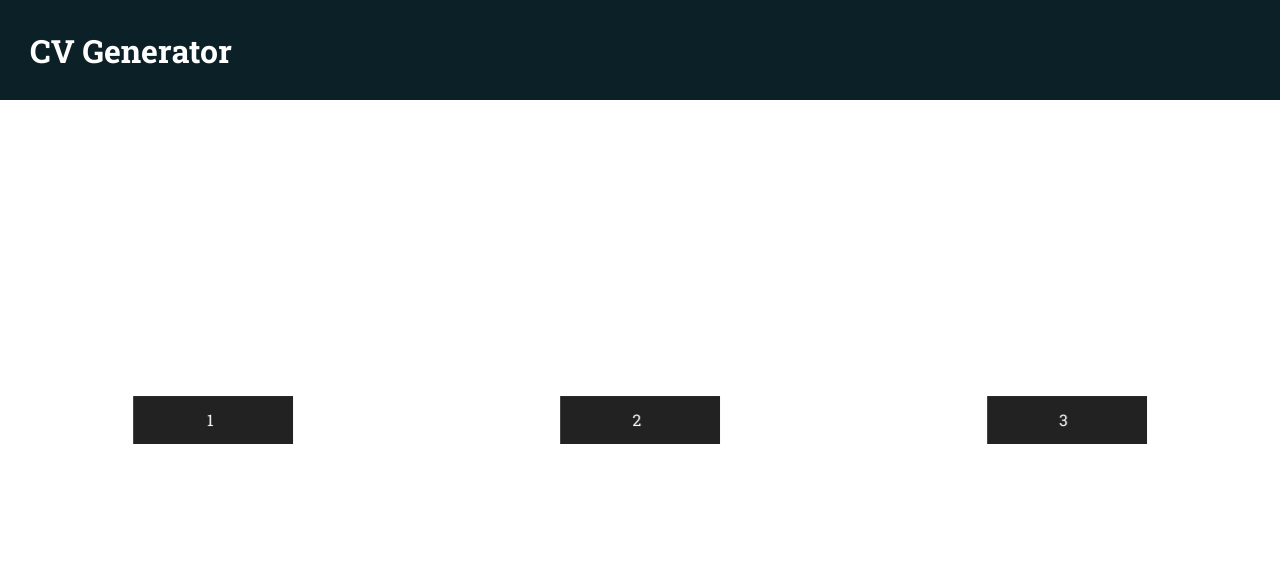
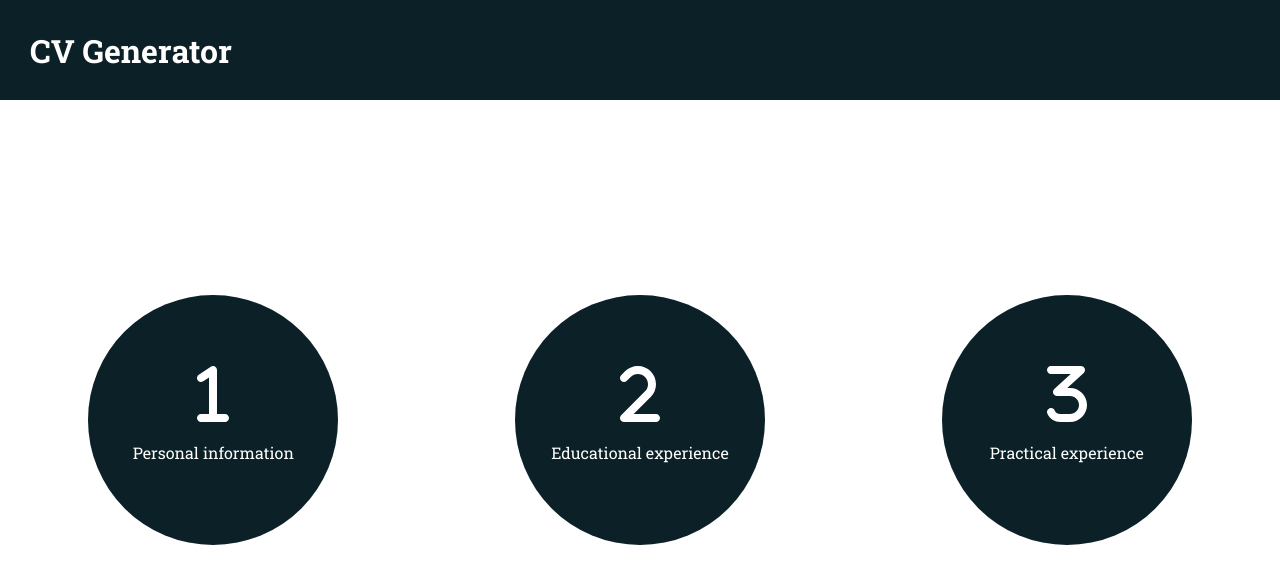
Before and after one commit to parduccinward/cv-application, a React (Create React App) app: page / in a window 1280 px wide. Shown: the top 584 px of the page. Built offline with nearby package versions, Linux system fonts and the light colour scheme.

Commit message:
Change style for section buttons

```diff
--- a/package.json
+++ b/package.json
@@ -3,6 +3,9 @@
   "version": "0.1.0",
   "private": true,
   "dependencies": {
+    "@fortawesome/fontawesome-svg-core": "^6.2.0",
+    "@fortawesome/free-solid-svg-icons": "^6.2.0",
+    "@fortawesome/react-fontawesome": "^0.2.0",
     "@testing-library/jest-dom": "^5.16.5",
     "@testing-library/react": "^13.4.0",
     "@testing-library/user-event": "^13.5.0",
--- a/src/components/Section.js
+++ b/src/components/Section.js
@@ -1,15 +1,15 @@
 import React from 'react'
 import "../styles/Section.css";
+import { FontAwesomeIcon } from '@fortawesome/react-fontawesome'
 
 const Section = (props) => {
     const id = props.id;
     const title = props.title;
+    const icon = props.icon;
   return (
-    <div id={id}className="flip">
-        <a href="/#">
-            <div className="front">{title}</div>
-            <div className="back">{title}</div>
-        </a>
+    <div id={id}className="section">
+      <FontAwesomeIcon icon={icon} />
+      <p>{title}</p>
     </div>
   )
 }
--- a/src/components/SectionContainer.js
+++ b/src/components/SectionContainer.js
@@ -1,13 +1,14 @@
 import React from 'react'
 import Section from "./Section";
 import "../styles/SectionContainer.css";
+import { fa1, fa2, fa3 } from '@fortawesome/free-solid-svg-icons'
 
 const SectionContainer = () => {
   return (
     <div className="section-container">
-        <Section title="1"id="personal-info"/>
-        <Section title="2"id="educational-experience"/>
-        <Section title="3"id="practical-experience"/>
+        <Section title="Personal information"id="personal-info" icon={fa1}/>
+        <Section title="Educational experience"id="educational-experience" icon={fa2}/>
+        <Section title="Practical experience"id="practical-experience" icon={fa3}/>
     </div>
   )
 }
--- a/src/styles/Section.css
+++ b/src/styles/Section.css
@@ -1,14 +1,19 @@
-.flip {
-    width: 160px;
-    height: 48px;
-    perspective: 500px;
-
+.section{
+  background-color: #0B2027;
+  color: white;
+  height: 250px;
+  width: 250px;
+  border-radius: 50%;
+  align-items: center;
+  justify-content: center;
 }
 
 div#personal-info, div#educational-experience,
 div#practical-experience{
     align-self:center;
     justify-self: center;
+    display: flex;
+    flex-direction: column;
 }
 
 div#personal-info{
@@ -26,64 +31,9 @@ div#practical-experience{
     grid-row: 2/3;
 }
 
-  .flip a {
-    font-weight: 400;
-    text-transform: uppercase;
-    margin: 0;
-    padding: 0;
-    width: 100%;
-    height: 100%;
-    position: absolute;
-    transform-style: preserve-3d;
-    transform: translateZ(-25px);
-    transition: transform 0.3s;
-    cursor: pointer;
-  }
-  .flip a .front,
-  .flip a .back {
-    margin: 0;
-    width: 160px;
-    height: 48px;
-    line-height: 48px;
-    position: absolute;
-    text-align: center;
-    letter-spacing: 0.4em;
-  }
-  .flip a .front {
-    background-color: #222;
-    color: #fff;
-    transform: rotateY(0) translateZ(24px);
-  }
-  .flip a .back {
-    background-color: rgba(255,255,255,0);
-    color: rgba(34,34,34,0);
-    transform: rotateX(90deg) translateZ(24px);
-    overflow: hidden;
-  }
-  .flip a .back:after {
-    content: '';
-    position: absolute;
-    top: -32%;
-    left: -10%;
-    width: 120%;
-    height: 50%;
-    background: #222;
-    transform: rotate(8deg);
-    transition: all 0.5s ease;
-    transition-delay: 0.15s;
-  }
-  .flip a:hover {
-    transform: translateZ(-24px) rotateX(-90deg);
-  }
-  .flip a:hover .front {
-    background: #000;
-    transition: all 0.8s ease;
-  }
-  .flip a:hover .back {
-    color: #222;
-    transition: color 0.4s linear;
-    background: #fff;
-  }
-  .flip a:hover .back:after {
-    transform: rotate(6deg) translate(100px, -18px);
-  }
+svg.svg-inline--fa.fa-1,
+svg.svg-inline--fa.fa-2,
+svg.svg-inline--fa.fa-3{
+  font-size: 4rem;
+  border-radius: 3px;
+}
```
Also changed, not shown: 1 other file (tests, documents, lock files or other folders).
